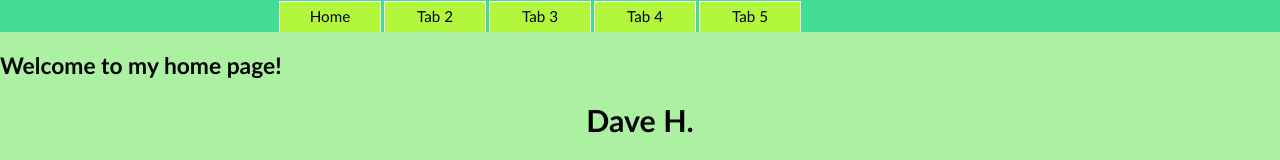
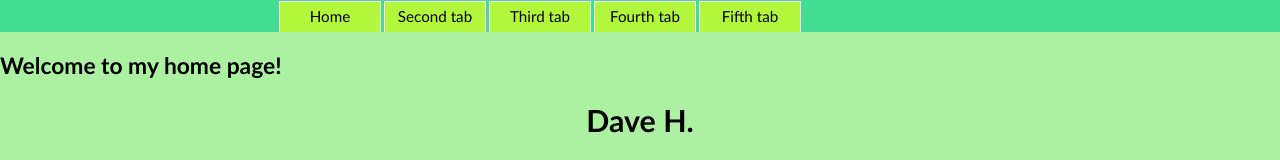
Before and after one commit to dave2025/dave2025.github.io, a plain HTML site: page index.html in a window 1280 px wide. Shown: the top 160 px of the page. Drawn offline with Linux system fonts and the light colour scheme.

Commit message:
Update index.html

```diff
--- a/index.html
+++ b/index.html
@@ -25,10 +25,10 @@
 		<div id="menu">
 			<ul id="nav">
 				<li><a href="index.html">Home</a></li>
-				<li><a href="tab2.html">Tab 2</a></li>
-				<li><a href="tab3.html">Tab 3</a></li>
-				<li><a href="tab4.html">Tab 4</a></li>
-				<li><a href="tab5.html">Tab 5</a></li>
+				<li><a href="tab2.html">Second tab</a></li>
+				<li><a href="tab3.html">Third tab</a></li>
+				<li><a href="tab4.html">Fourth tab</a></li>
+				<li><a href="tab5.html">Fifth tab</a></li>
 			</ul>
 		</div>
 	</div>
```
